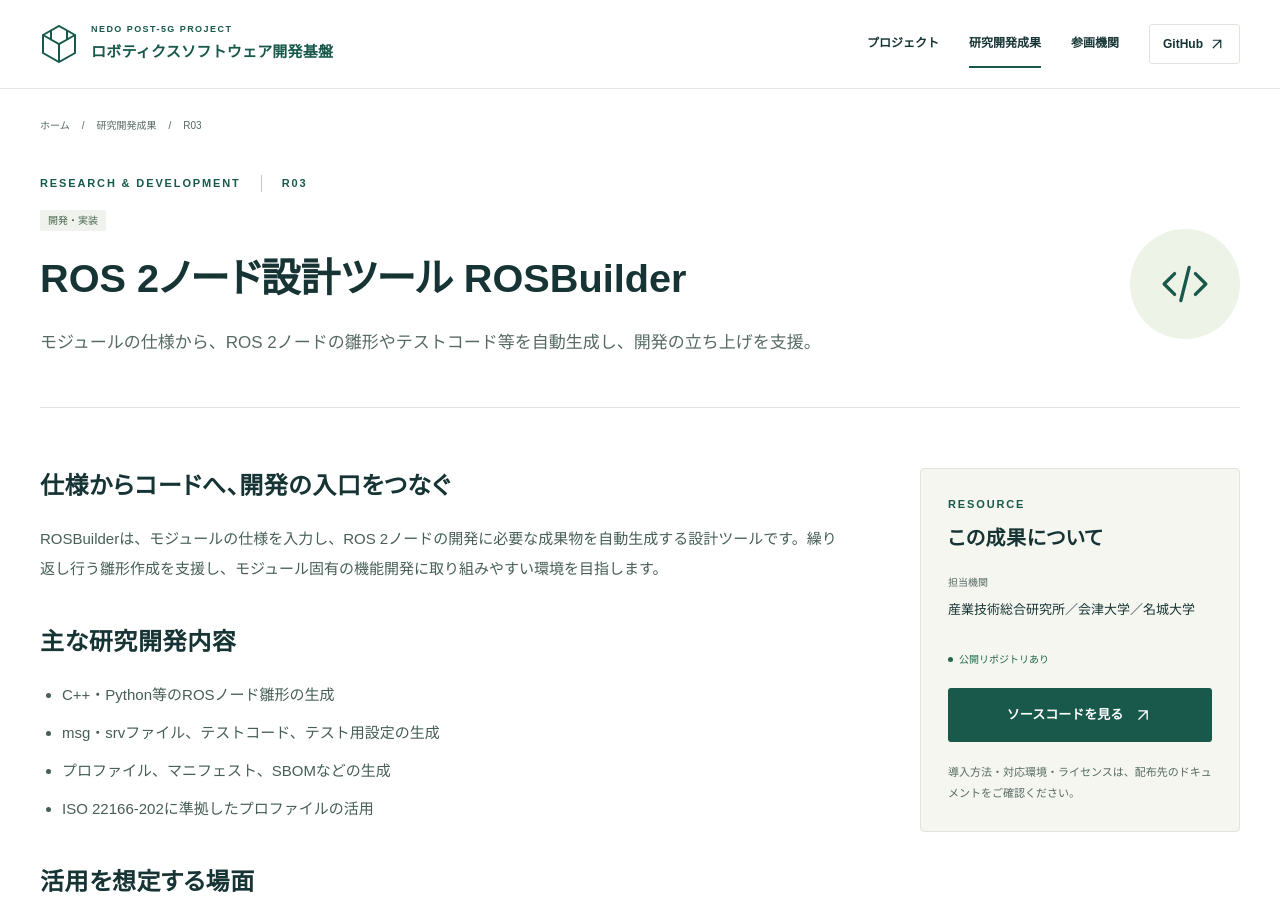
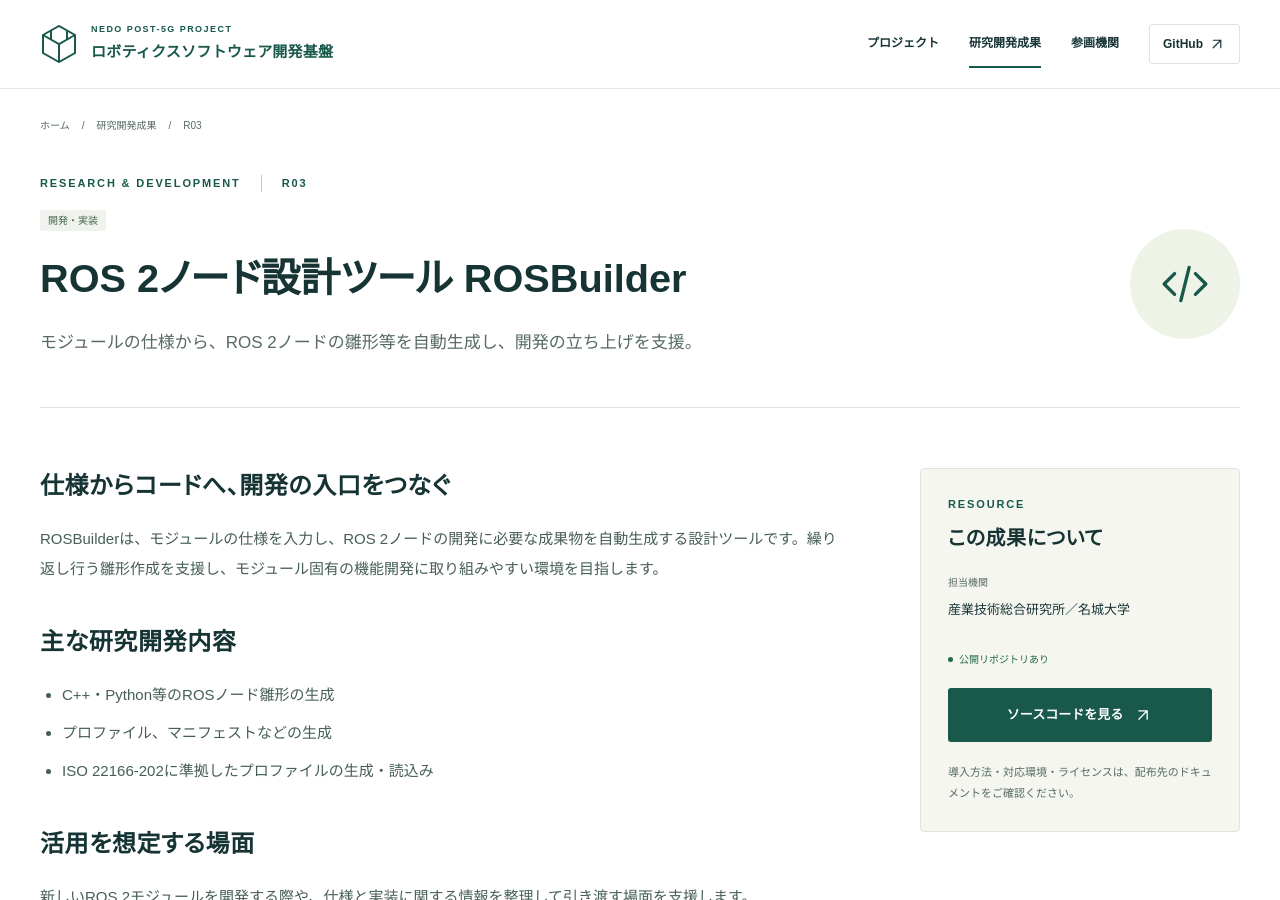
Before and after one commit to nedo-p5g-robopf/nedo-p5g-robopf.github.io, a Jekyll site: the page built from _research/rosbuilder.md, in a window 1280 px wide and 900 px high. Built offline with Jekyll 4.4.1, drawn with Linux system fonts in a browser that asks for light colours.

Commit message:
Update rosbuilder.md

```diff
--- a/_research/rosbuilder.md
+++ b/_research/rosbuilder.md
@@ -1,15 +1,14 @@
 ---
 number: '03'
 title: ROS 2ノード設計ツール ROSBuilder
-description: モジュールの仕様から、ROS 2ノードの雛形やテストコード等を自動生成し、開発の立ち上げを支援。
+description: モジュールの仕様から、ROS 2ノードの雛形等を自動生成し、開発の立ち上げを支援。
 stages:
 - develop
 icon: code
 owners:
 - 産業技術総合研究所
-- 会津大学
 - 名城大学
-owner_short: 産業技術総合研究所・会津大学・名城大学
+owner_short: 産業技術総合研究所・名城大学
 featured: true
 resource_url: https://github.com/OpenRTM/OpenRTP-aist/releases/tag/v2.1.0
 ---
@@ -18,9 +17,8 @@
 
 ## 主な研究開発内容
 - C++・Python等のROSノード雛形の生成
-- msg・srvファイル、テストコード、テスト用設定の生成
-- プロファイル、マニフェスト、SBOMなどの生成
-- ISO 22166-202に準拠したプロファイルの活用
+- プロファイル、マニフェストなどの生成
+- ISO 22166-202に準拠したプロファイルの生成・読込み
 
 ## 活用を想定する場面
 新しいROS 2モジュールを開発する際や、仕様と実装に関する情報を整理して引き渡す場面を支援します。
```
